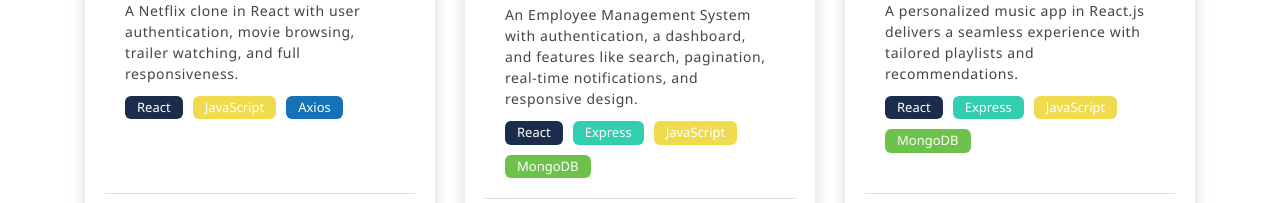
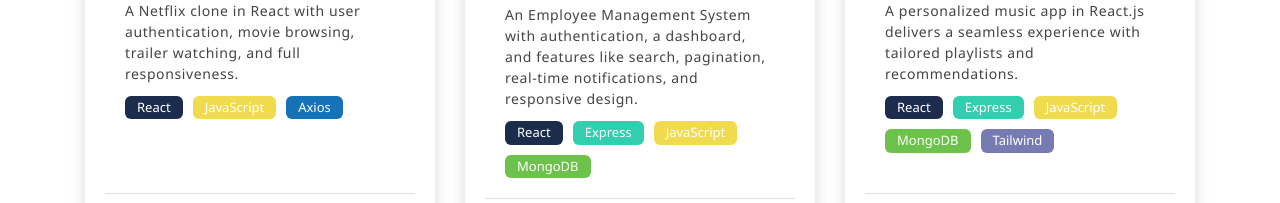
Before and after one commit to amalsaj/portfolio, a website: page index.html in a window 1280 px wide. Shown: the part 2120-2323 px from the top of the page. Drawn offline with nearby package versions, Linux system fonts and the light colour scheme; a web font is replaced by a local one.

Commit message:
project added

```diff
--- a/index.html
+++ b/index.html
@@ -237,6 +237,7 @@
                                 <span class="express">Express</span>
                                 <span class="java">JavaScript</span>
                                 <span class="mongo">MongoDB</span>
+                                <span class="php">Tailwind</span>
                             </div>
                         </div>
                         <div class="card-footer">
```
